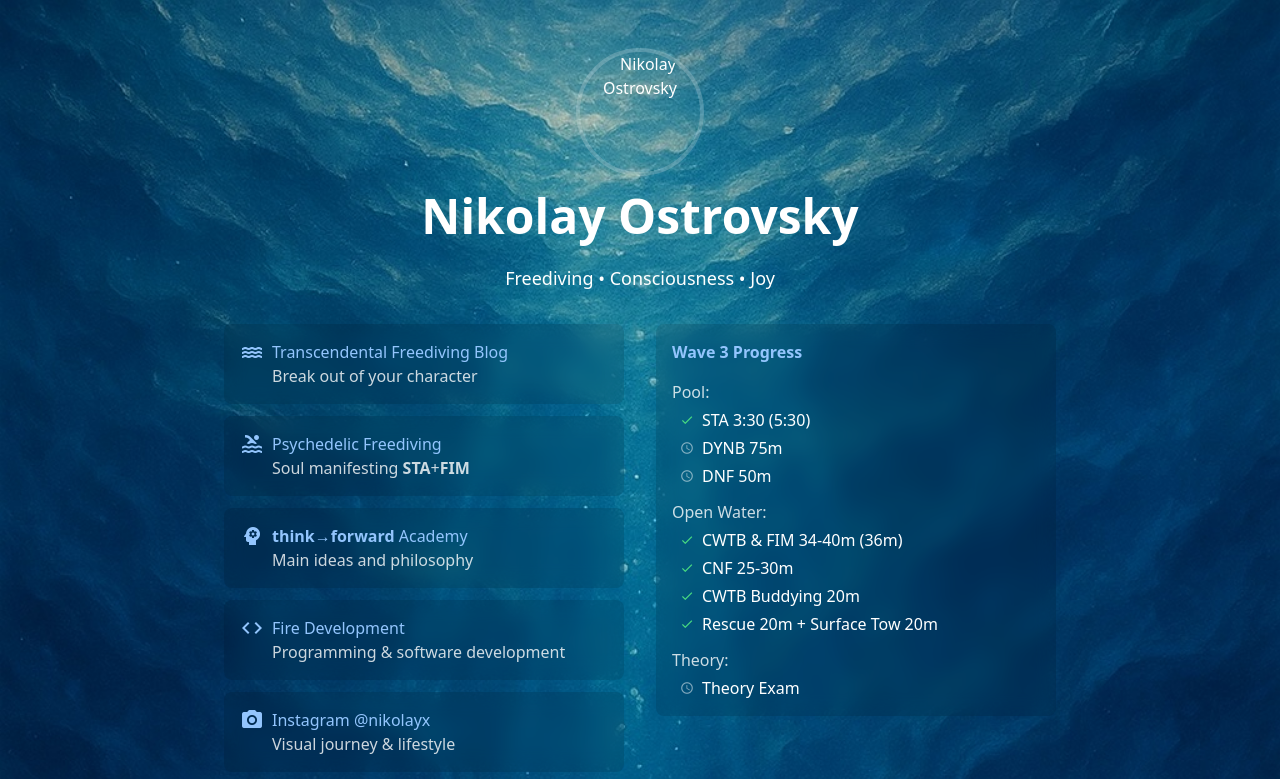
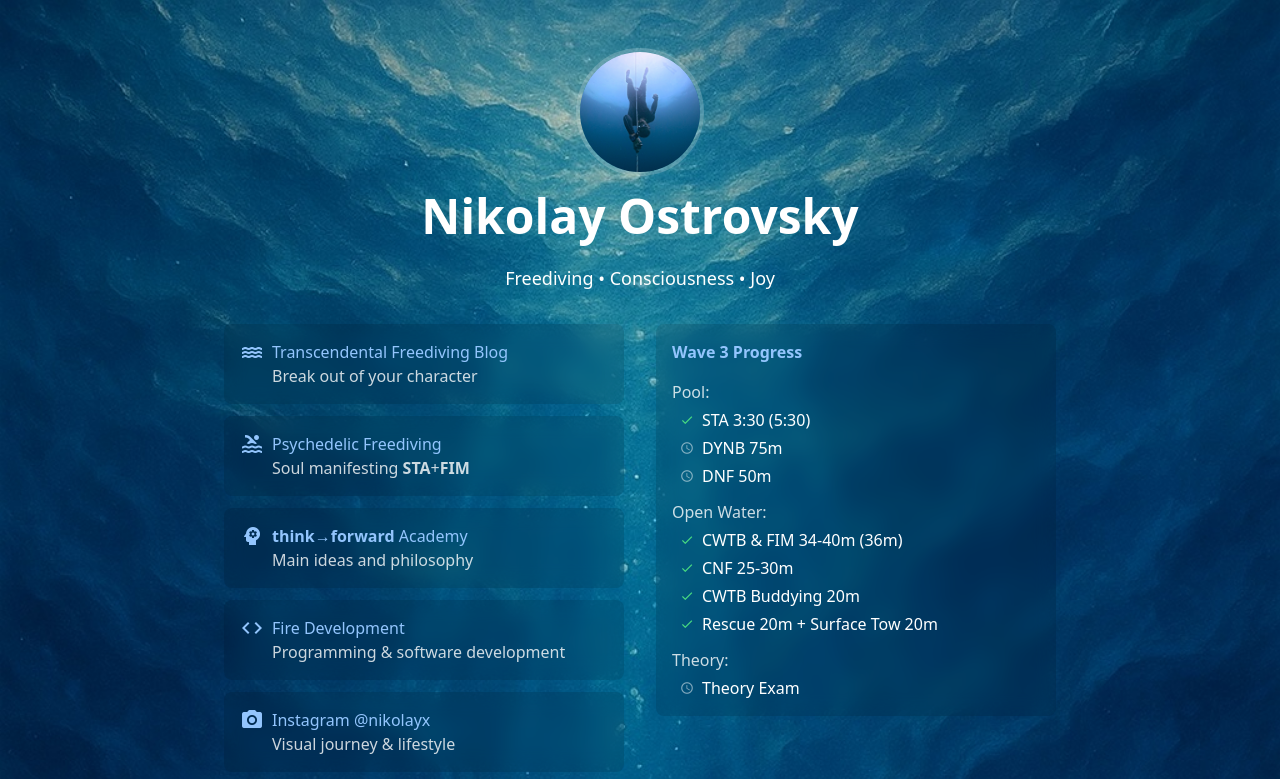
Before and after one commit to firedev/nx-website, a plain HTML site: page index.html in a window 1280 px wide. Shown: the top 779 px of the page. Drawn offline with nearby package versions, Linux system fonts and the light colour scheme.

Commit message:
chore: images

```diff
--- a/index.html
+++ b/index.html
@@ -15,20 +15,20 @@
     <meta property="og:url" content="https://nikolayx.com/">
     <meta property="og:title" content="Nikolay Ostrovsky - Freediving & Consciousness Explorer">
     <meta property="og:description" content="Freediving instructor, consciousness explorer, and software developer. Mining joy daily through freediving, philosophy, and code.">
-    <meta property="og:image" content="https://nikolayx.com/GOPR3050%20Medium.jpeg">
+    <meta property="og:image" content="https://nikolayx.com/gopr3050_medium.jpg">
 
     <!-- Twitter -->
     <meta property="twitter:card" content="summary_large_image">
     <meta property="twitter:url" content="https://nikolayx.com/">
     <meta property="twitter:title" content="Nikolay Ostrovsky - Freediving & Consciousness Explorer">
     <meta property="twitter:description" content="Freediving instructor, consciousness explorer, and software developer. Mining joy daily through freediving, philosophy, and code.">
-    <meta property="twitter:image" content="https://nikolayx.com/GOPR3050%20Medium.jpeg">
+    <meta property="twitter:image" content="https://nikolayx.com/gopr3050_medium.jpg">
 
     <!-- Canonical URL -->
     <link rel="canonical" href="https://nikolayx.com/">
 
     <!-- Favicon -->
-    <link rel="icon" type="image/jpeg" href="GOPR3050 Medium.jpeg">
+    <link rel="icon" type="image/jpeg" href="gopr3050_medium.jpg">
 
     <script src="https://cdn.tailwindcss.com"></script>
     <link href="https://fonts.googleapis.com/icon?family=Material+Icons" rel="stylesheet">
@@ -42,7 +42,7 @@
         "jobTitle": "Freediving Instructor & Software Developer",
         "description": "Consciousness explorer teaching transcendental freediving and developing software with a philosophy of mining joy daily.",
         "url": "https://nikolayx.com",
-        "image": "https://nikolayx.com/GOPR3050%20Medium.jpeg",
+        "image": "https://nikolayx.com/gopr3050_medium.jpg",
         "sameAs": [
             "https://instagram.com/nikolayx",
             "https://t.me/thinkforwardru",
@@ -74,7 +74,7 @@
 <body class="min-h-screen flex items-center justify-center p-4 bg-sky-900 text-white">
     <div class="rounded-2xl p-8 max-w-4xl w-full">
         <div class="text-center mb-6">
-            <img src="GOPR3050 Medium.jpeg" alt="Nikolay Ostrovsky" class="w-32 h-32 rounded-full mx-auto mb-4 object-cover border-4 border-white/20">
+            <img src="gopr3050_medium.jpg" alt="Nikolay Ostrovsky" class="w-32 h-32 rounded-full mx-auto mb-4 object-cover border-4 border-white/20">
             <h1 class="text-5xl font-bold">Nikolay Ostrovsky</h1>
         </div>
 
```
Also changed, not shown: gopr3050_medium.jpg (renamed from GOPR3050 Medium.JPG).
